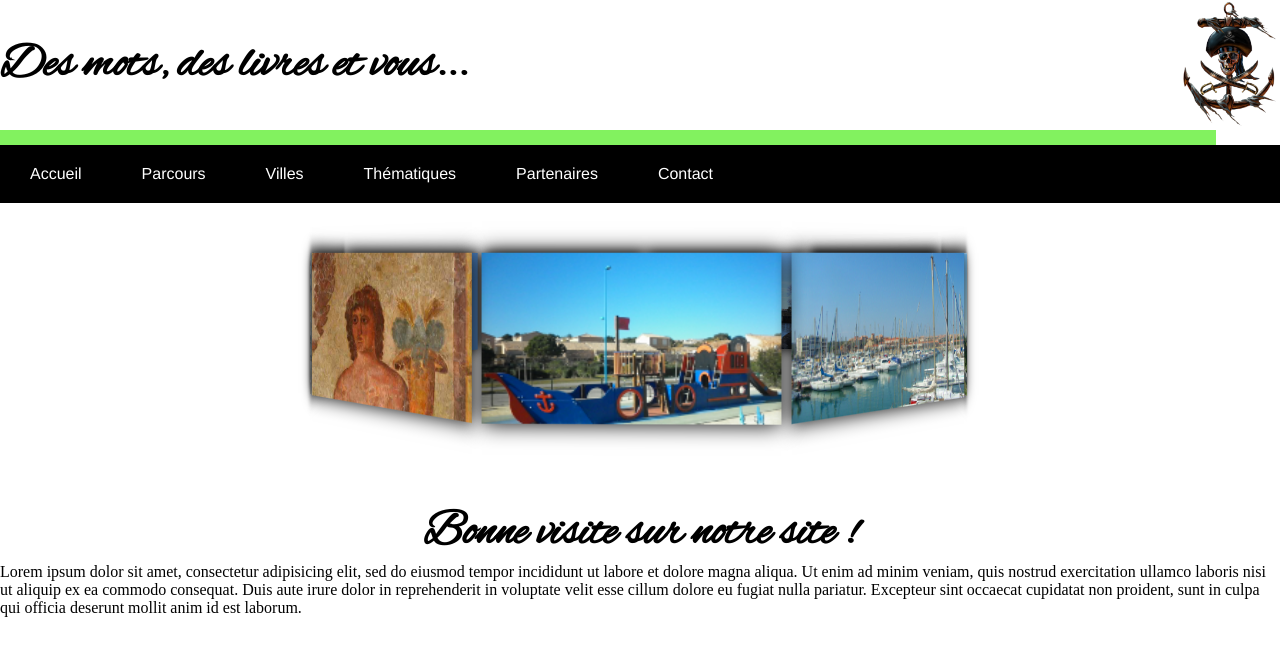
After one commit to crazychouwi/Sitejeu2piste, a PHP site: page / in a window 1280 px wide. The commit adds this page. Shown: the top 656 px of the page. Run offline with PHP 8.4, Linux system fonts and the light colour scheme.

Commit message:
création d'un menu responsive, et insertion du menu sur la page d'accueil

```diff
--- a/assets/css/carousel.css
+++ b/assets/css/carousel.css
@@ -2,6 +2,169 @@
   font-family: 'alex';
   src: url('../fonts/AlexBrush-Regular.ttf');
 }
+/*css menu*/
+/*suppression des marges des navigateurs et definition d'une police de caractère*/
+.menuDeroulant{
+  font-family: Helvetica, Arial, sans-serif;
+  margin: 0px;
+  padding:0px;
+}
+/*suppression des marges pour les ul de la nav*/
+nav > ul{
+  margin: 0px;
+  padding: 0px;
+}
+/*suppression des puces*/
+nav li{
+  list-style-type: none;
+}
+/*on mets en ligne uniquement les li de la barre de menu*/
+nav > ul > li{
+  float: left;
+  position: relative;
+}
+/*on cache les sous-onglets qui ne doivent apparaitre qu'au survol*/
+.submenu{
+  display: none;
+}
+/*ajout d'une bordure a chacun des sous elements*/
+.submenu li{
+  border-bottom: 1px solid red;
+}
+/*mise en forme des liens des sous menus*/
+.submenu li a{
+  padding: 15px 30px;
+  font-size: 13px;
+  color: orange;
+  width: 270px;
+}
+/*on rend la case a cocher et le mot "menu" invisible*/
+nav input[type=checkbox]{
+  display: none;
+}
+/*on cache le bouton affichant le menu mobile*/
+.menu-mobile{
+  display: none;
+}
+/*etirer le menu pour qu'il prenne toute la largeur disponible*/
+nav{
+  width: 100%;
+  background-color: black;
+}
+/*un hack css (clearfix)*/
+nav > ul::after{
+  content: "";
+  display: table;
+  clear: both;
+}
+nav a{
+  display: inline-block;
+  text-decoration: none;
+}
+nav > ul > li > a{
+  padding: 20px 30px;
+  color: white;
+}
+/*mise en forme des sous onglets pour qu'ils apparaissent au survol et bien sous la classe parent auquels ils appartiennent*/
+nav li:hover .submenu{
+  display: inline-block;
+  position: absolute;
+  top: 100%;
+  left: 0px;
+  padding: 0px;
+  z-index: 100000;
+}
+.menu-accueil:hover{
+  border-top: 5px solid #e44d26;
+  background-color: rgba(228, 77, 38, 0.15);
+}
+.menu-parcours:hover{
+  border-top: 5px solid #0070bb;
+  background-color: rgba(000, 112, 192, 0.15);
+}
+/*habillage des sous onglets*/
+.menu-parcours .submenu{
+  background-color: rgb(230, 100, 40);
+}
+.menu-villes:hover{
+  border-top: 5px solid #f1dc4f;
+  background-color: rgba(241, 211, 79, 0.15);
+}
+/*habillage des sous onglets*/
+.menu-villes .submenu{
+  background-color: rgb(000, 160, 240);
+}
+.menu-theme:hover{
+  border-top: 5px solid #BBB;
+  background-color: rgba(220, 220, 220, 0.15);
+}
+/*habillage des sous onglets*/
+.menu-theme .submenu{
+  background-color: rgb(251, 216, 99);
+}
+.menu-partenaire:hover{
+  border-top: 5px solid #e44d26;
+  background-color: rgba(228, 77, 38, 0.15);
+}
+/*habillage des sous onglets*/
+.menu-partenaire .submenu{
+  background-color: rgb(230, 100, 40);
+}
+.menu-contact:hover{
+  border-top: 5px solid #0070bb;
+  background-color: rgba(000, 112, 192, 0.15);
+}
+/*habillage des sous onglets*/
+.menu-partenaire .submenu{
+  background-color: rgb(000, 160, 240);
+}
+/*ajustement de l'amlignement du texte decaler suite a l'insertion de bordures*/
+nav > ul > li:hover a{
+  padding: 15px 30px 20px 30px;
+}
+.submenu li:hover a{
+  color: #EEE;
+  font-weight: bold;
+}
+.menu-villes .submenu li:hover{
+  background-color: rgb(210, 77, 60);
+}
+.menu-theme .submenu li:hover{
+  background-color: rgb(000, 115, 200);
+}
+.menu-partenaire .submenu li:hover{
+  background-color: rgb(200, 165, 75);
+}
+/*affiche le menu quand on coche la case*/
+nav input[type=checkbox]:checked ~ ul{
+  display: block;
+}
+/*rendre le menu responsive*/
+@media screen and (max-width : 680px){
+  .menu-mobile{
+    display: block;
+    color: #FFF;
+    background-color: rgba(29, 197, 151, 0.97);
+    text-align: center;
+    padding: 12px 0;
+  }
+  nav ul{
+    display: none;
+  }
+
+  nav ul li, nav ul li a{
+  width: 100%;
+  text-align: center;
+  }
+  nav ul li a, ul li:hover a{
+  padding: 10px 0px 10px 0px;
+  }
+  nav li:hover .submenu{
+  display: block;
+  position: static;
+  }
+}
+/*css menu*/
 
 /*css carrousel*/
 *{
@@ -84,10 +247,28 @@
   }
 }
 /*css carrousel*/
-#footer{
-  position: absolute;
-  bottom: 0px;
+
+/*header du site*/
+.essai{
+  width: 100%;
+  display: flex;
 }
+.entete{
+  width: 50%;
+  align-self: center;
+}
+.logo{
+  width: 50%;
+  display: flex;
+  justify-content: flex-end;
+}
+.bande{
+  width: 95%;
+  height: 15px;
+  background-color: #82f25f;
+}
+/*header du site*/
+
 .titre{
   text-align: center;
 }
--- /dev/null
+++ b/index.html
@@ -0,0 +1,77 @@
+<!DOCTYPE html>
+<html>
+  <head>
+    <meta charset="utf-8">
+    <title>Site Web</title>
+    <!-- le viewport sert a faire une mise a l'échelle de ma page web afin qu'elle s'adpate a la taille de l'ecran du visiteur -->
+    <meta name="viewport" content="width=device-width, initial-scale=1">
+    <link rel="stylesheet" href="assets/css/carousel.css">
+  </head>
+  <body>
+    <div class="essai">
+      <div class="entete">
+      <h1>Des mots, des livres et vous...</h1>
+      </div>
+      <div class="logo">
+      <img src="assets/img/ancrelogo.png" width="100px"alt="logo">
+      </div>
+    </div>
+    <div class="bande"></div>
+    <div class="menuDeroulant">
+    <nav>
+      <label for="menu-mobile" class="menu-mobile">Menu</label>
+      <input type="checkbox" id="menu-mobile" role="button">
+      <ul>
+        <li class="menu-accueil"><a href="#">Accueil</a></li>
+        <li class="menu-parcours"><a href="#">Parcours</a></li>
+        <li class="menu-villes"><a href="#">Villes</a>
+          <ul class="submenu">
+            <li><a href="#">Gruissan</a></li>
+            <li><a href="#">Narbonne</a></li>
+            <li><a href="#">Narbonne-Plage</a></li>
+          </ul>
+        </li>
+        <li class="menu-theme"><a href="#">Thématiques</a>
+          <ul class="submenu">
+            <li><a href="#">Gastronomie</a></li>
+            <li><a href="#">Histoire</a></li>
+            <li><a href="#">Nature</a></li>
+            <li><a href="#">Vin</a></li>
+          </ul>
+        </li>
+        <li class="menu-partenaire"><a href="#">Partenaires</a>
+          <ul class="submenu">
+            <li><a href="#">Campéole</a></li>
+            <li><a href="#">Chez Pierrot</a></li>
+            <li><a href="#">Le Département</a></li>
+            <li><a href="#">Narbonne mon patrimoine</a></li>
+          </ul>
+        </li>
+        <li class="menu-contact"><a href="#">Contact</a></li>
+      </ul>
+    </nav>
+    </div>
+  <div class="carousel">
+    <div class="content-all">
+      <div class="content-carrousel">
+        <figure><img src="assets/img/img1.jpg" alt=""></figure>
+        <figure><img src="assets/img/img2.jpg" alt=""></figure>
+        <figure><img src="assets/img/img3.jpg" alt=""></figure>
+        <figure><img src="assets/img/img4.jpg" alt=""></figure>
+        <figure><img src="assets/img/img5.jpg" alt=""></figure>
+        <figure><img src="assets/img/img6.jpg" alt=""></figure>
+        <figure><img src="assets/img/img7.jpg" alt=""></figure>
+        <figure><img src="assets/img/img8.jpg" alt=""></figure>
+        <figure><img src="assets/img/img9.jpg" alt=""></figure>
+        <figure><img src="assets/img/img10.jpg" alt=""></figure>
+      </div>
+    </div>
+  </div>
+  <div class="titre">
+    <h1>Bonne visite sur notre site !</h1>
+  </div>
+  <div id="footer">
+    <p>Lorem ipsum dolor sit amet, consectetur adipisicing elit, sed do eiusmod tempor incididunt ut labore et dolore magna aliqua. Ut enim ad minim veniam, quis nostrud exercitation ullamco laboris nisi ut aliquip ex ea commodo consequat. Duis aute irure dolor in reprehenderit in voluptate velit esse cillum dolore eu fugiat nulla pariatur. Excepteur sint occaecat cupidatat non proident, sunt in culpa qui officia deserunt mollit anim id est laborum.</p>
+  </div>
+  </body>
+</html>
```
Also changed, not shown: carousel.html (deleted, +0 -36 lines), assets/img/ancrelogo.png (added).
